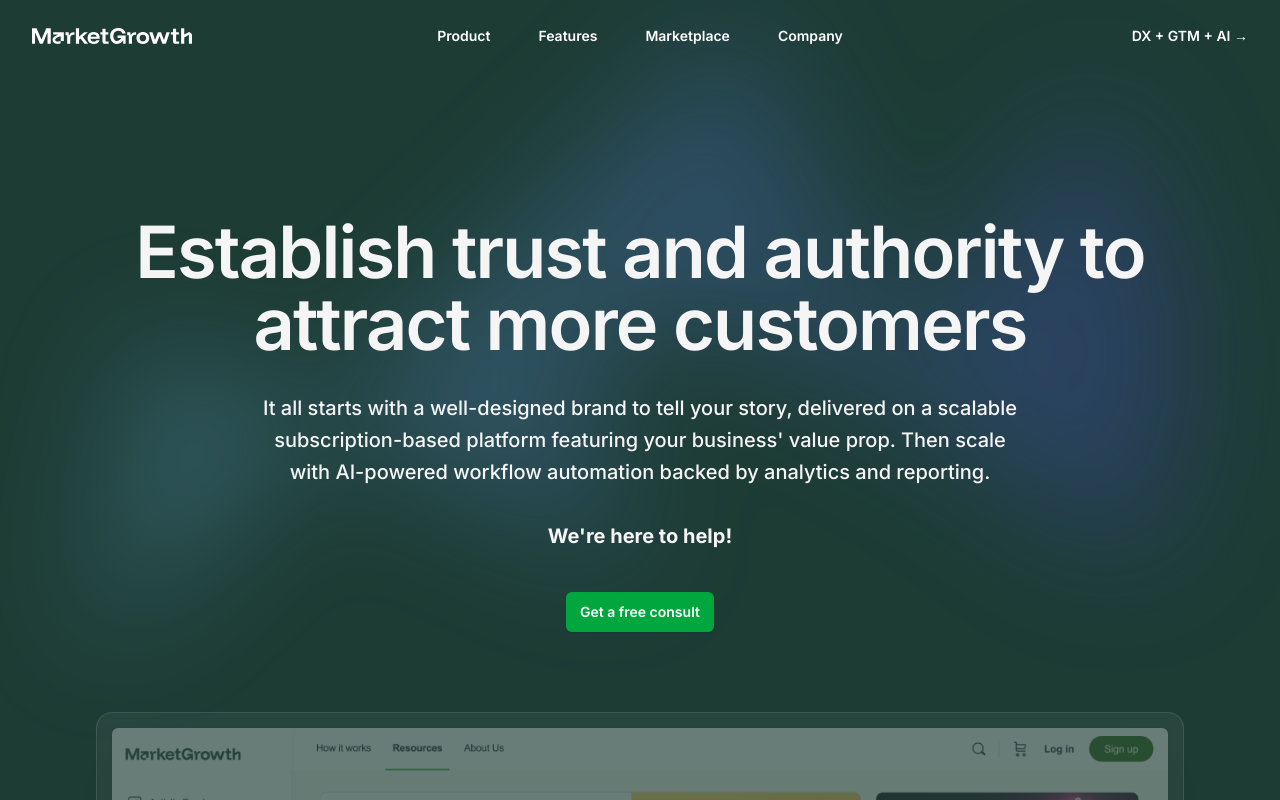
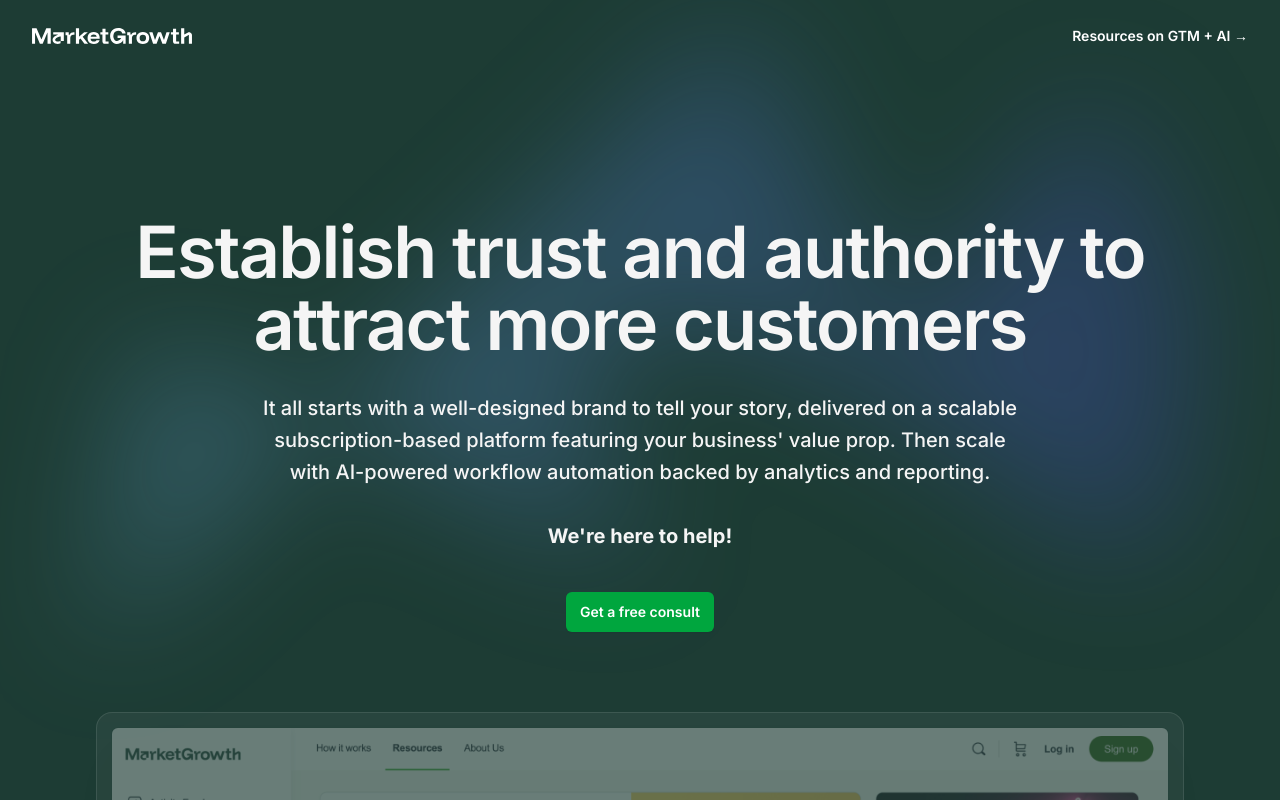
Before and after one commit to growthUx/mgio, a Next.js app: page / in a window 1280 px wide. Shown: the top 800 px of the page. Built offline with nearby package versions, Linux system fonts and the light colour scheme.

Commit message:
Update page.jsx

```diff
--- a/src/app/page.jsx
+++ b/src/app/page.jsx
@@ -24,10 +24,10 @@ import {
 import Footer from '@/components/Footer'
 
 const navigation = [
-  { name: 'Product', href: '#' },
-  { name: 'Features', href: '#' },
-  { name: 'Marketplace', href: '#' },
-  { name: 'Company', href: '#' },
+  // { name: 'Product', href: '#' },
+  // { name: 'Features', href: '#' },
+  // { name: 'Marketplace', href: '#' },
+  // { name: 'Company', href: '#' },
 ]
 const stats = [
   { label: 'Business was founded', value: '2012' },
@@ -173,7 +173,7 @@ export default function HomePage() {
           </div>
           <div className="hidden lg:flex lg:flex-1 lg:justify-end">
             <a href="https://marketgrowth.cx" target="_blank" className="text-sm/6 font-semibold text-white">
-              DX + GTM + AI <span aria-hidden="true">&rarr;</span>
+              Resources on GTM + AI <span aria-hidden="true">&rarr;</span>
             </a>
           </div>
         </nav>
@@ -181,10 +181,10 @@ export default function HomePage() {
           <div className="fixed inset-0 z-50" />
           <DialogPanel className="fixed inset-y-0 right-0 z-50 w-full overflow-y-auto bg-[#1D3c34] px-6 py-6 sm:max-w-sm sm:ring-1 sm:ring-white/10">
             <div className="flex items-center justify-between">
-              <a href="#" className="-m-1.5 p-1.5">
+              <a href="/" className="-m-1.5 p-1.5">
                 <span className="sr-only">MarketGrowth</span>
                 <img
-                  alt=""
+                  alt="MarketGrowth"
                   src="/images/logo-white.svg"
                   className="h-4 w-auto"
                 />
@@ -216,7 +216,7 @@ export default function HomePage() {
                     href="https://marketgrowth.cx" target="_blank"
                     className="-mx-3 block rounded-lg px-3 py-2.5 text-base/7 font-semibold text-white hover:bg-gray-800"
                   >
-                    Community
+                    Resources on GTM + AI <span aria-hidden="true">&rarr;</span>
                   </a>
                 </div>
               </div>
```
